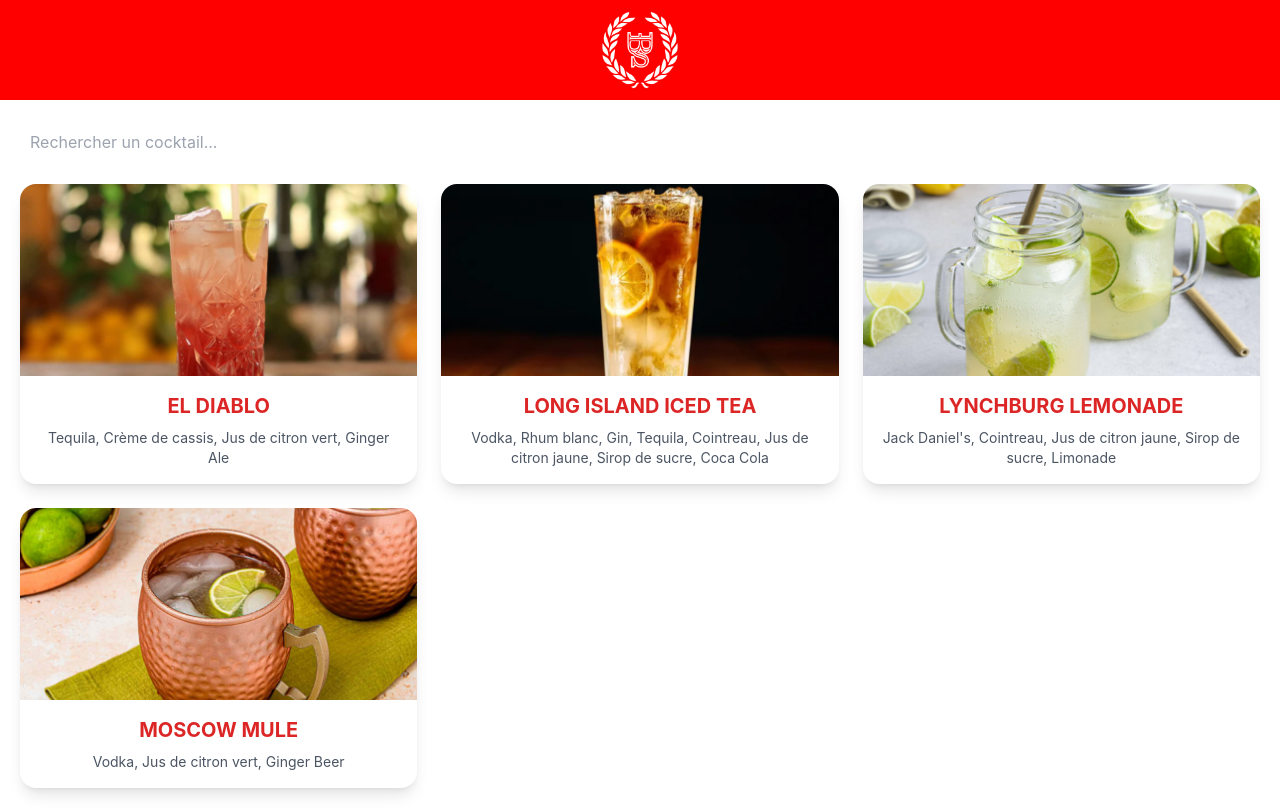
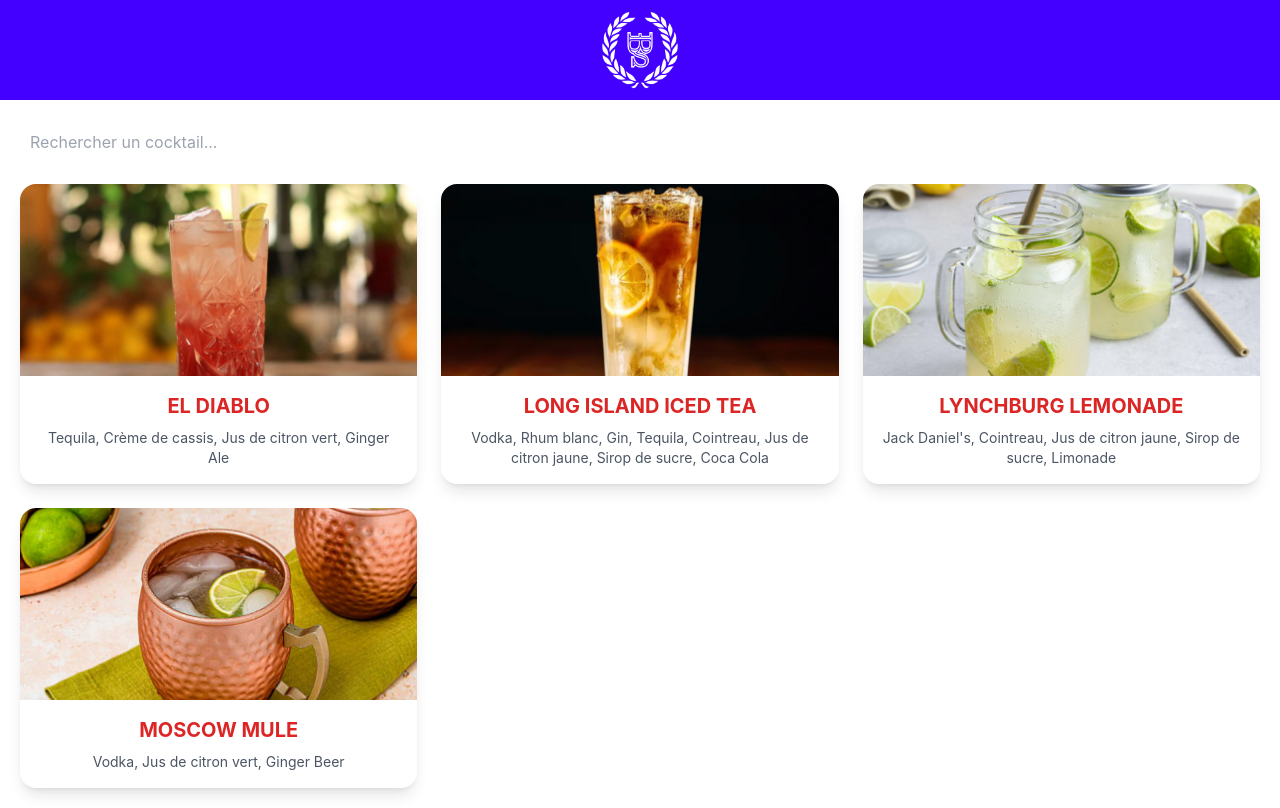
Before and after one commit to tho-bre/ebs-recipe-app, a React (Create React App) app: page / in a window 1280 px wide. Built offline with nearby package versions, Linux system fonts and the light colour scheme; the HTML template or start-up script is replaced by a standard one.

Commit message:
Update background color in App.css

```diff
--- a/src/App.css
+++ b/src/App.css
@@ -3,7 +3,7 @@
 }
 
 .app-header {
-  background-color: #FF0000; /* Rouge EBS */
+  background-color: #4400ff; /* Rouge EBS FF0000 */
   min-height: 100px;
   display: flex;
   align-items: center;
```
